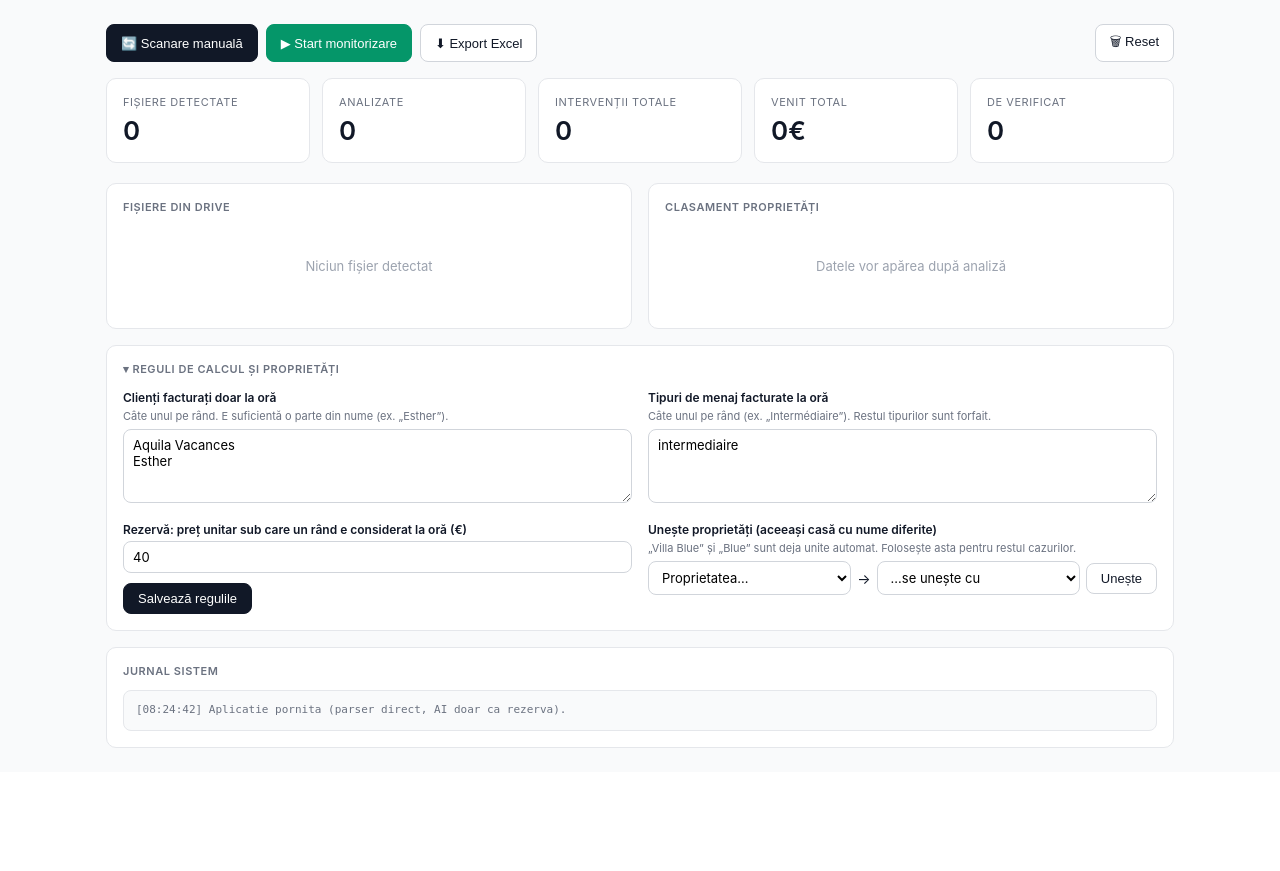
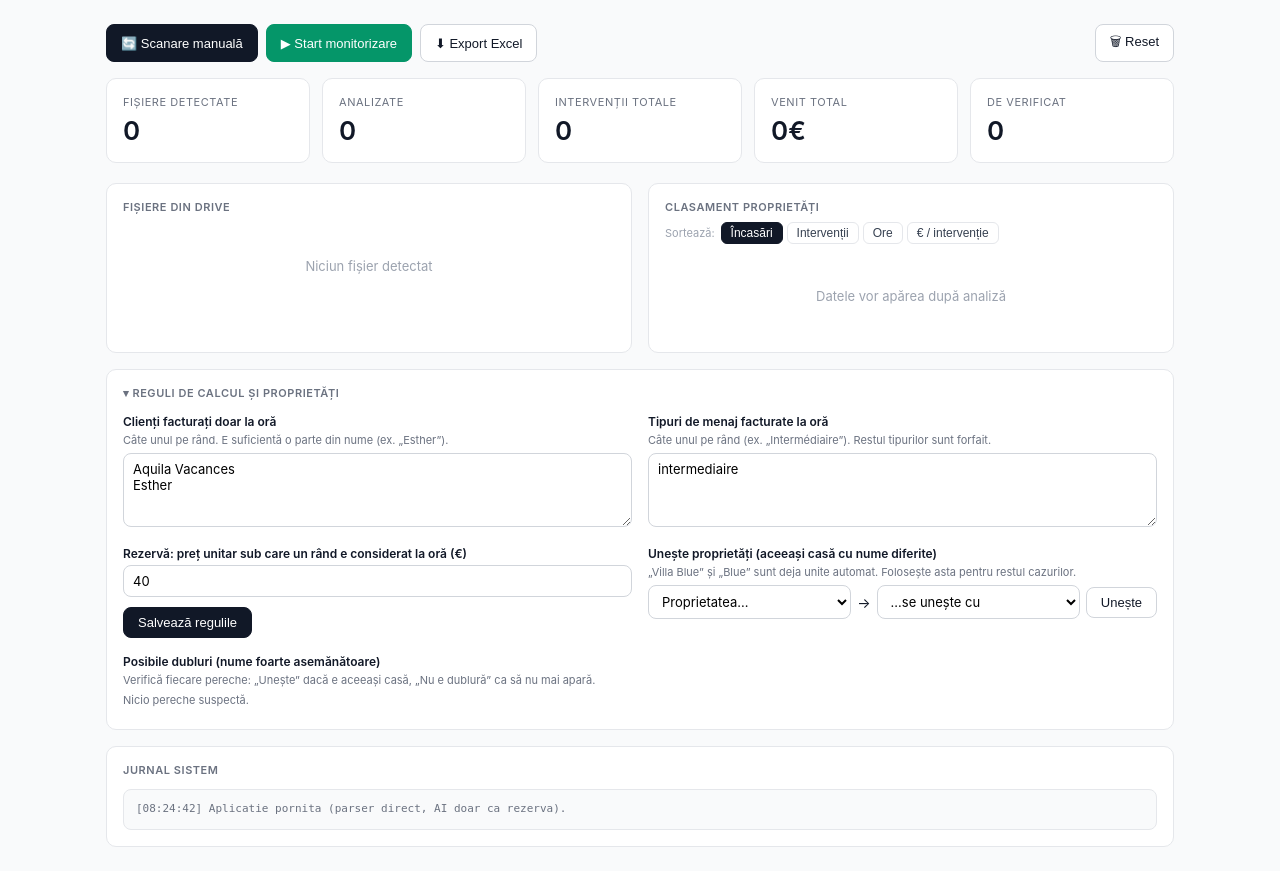
Before and after one commit to AlexVladX/Cleaning-App, a Flask app: page / in a window 1280 px wide, after a click on "REGULI DE CALCUL ȘI PROPRIETĂȚI". Shown: the part 48-919 px from the top of the page. Before the commit the page ends 796 px from the top, so only its background shows below. Run offline with Flask 3, Linux system fonts and the light colour scheme.

Commit message:
Add files via upload

```diff
--- a/cleaning-app/app.py
+++ b/cleaning-app/app.py
@@ -64,6 +64,7 @@ settings = {
     "clienti_la_ora": [c.strip() for c in os.environ.get(
         "CLIENTI_LA_ORA", "Aquila Vacances;Esther").split(";") if c.strip()],
     "alias": {},   # cheie proprietate -> cheie proprietate canonica (unire manuala)
+    "ignorate": [],  # sugestii de unire respinse ("Nu e dubla")
 }
 
 # Cuvinte generice ignorate cand comparam numele proprietatilor ("Villa Blue" = "Blue")
@@ -325,7 +326,7 @@ def file_signature(f):
 
 # ---------------------------------------------------------------- backup in Drive
 CACHE_KEYS = ("id", "name", "sig", "status", "error", "avertismente", "interventii",
-              "numar", "client", "data_emitere", "total", "metoda", "_dup_key", "processed_at",
+              "numar", "client", "data_emitere", "total", "metoda", "processed_at",
               "randuri", "antet", "av_factura")
 RULE_KEYS = ("prag_forfait", "tipuri_la_ora", "clienti_la_ora")
 
@@ -341,20 +342,24 @@ def recompute_all():
     """
     rules = current_rules()
     with state_lock:
-        active = [f for f in state["files"].values()
-                  if f.get("status") in ("done", "warning") and f.get("randuri")]
-        by_nr = {}
+        # reevaluam si duplicatele (dupa continut), in ordinea in care au fost citite facturile
+        active = sorted((f for f in state["files"].values()
+                         if f.get("status") in ("done", "warning", "duplicate") and f.get("randuri")),
+                        key=lambda f: (f.get("processed_at") or 0, f.get("name") or ""))
+        seen = {}
         for f in active:
-            if f.get("numar"):
-                by_nr.setdefault(f["numar"], []).append(f)
-        for f in active:
+            k = entry_dup_key(f)
+            if k in seen:
+                f["status"] = "duplicate"
+                f["avertismente"] = [f"Duplicat al fisierului {seen[k]['name']} (acelasi continut) — ignorat"]
+                f["interventii"] = []
+                continue
+            seen[k] = f
             ivs, calc_w = compute_interventions(f["randuri"], f.get("antet") or {}, rules)
             for iv in ivs:
                 iv["_source"], iv["_file_id"] = f["name"], f["id"]
-            same = [o for o in by_nr.get(f.get("numar"), []) if o is not f]
-            nr_w = [f"Numarul {f['numar']} e folosit si de {o['name']} (client {o.get('client')})" for o in same]
             f["interventii"] = ivs
-            f["avertismente"] = calc_w + list(f.get("av_factura") or []) + nr_w
+            f["avertismente"] = calc_w + list(f.get("av_factura") or [])
             f["status"] = "warning" if f["avertismente"] else "done"
         state["interventii"] = [iv for f in state["files"].values()
                                 if f.get("status") in ("done", "warning")
@@ -365,7 +370,7 @@ def recompute_all():
 def apply_saved_settings(saved):
     if not isinstance(saved, dict):
         return
-    for k in RULE_KEYS + ("alias",):
+    for k in RULE_KEYS + ("alias", "ignorate"):
         if k in saved:
             settings[k] = saved[k]
 
@@ -422,8 +427,6 @@ def load_cache():
     files = data.get("files") or {}
     with state_lock:
         for fid_, entry in files.items():
-            if entry.get("_dup_key") is not None:
-                entry["_dup_key"] = tuple(entry["_dup_key"])
             entry.setdefault("interventii", [])
             state["files"][fid_] = entry
         state["interventii"] = [iv for f in state["files"].values()
@@ -444,7 +447,7 @@ def save_cache(force=False):
         cache["dirty"] = False
     payload = json.dumps({"parser_version": PARSER_VERSION,
                           "saved_at": datetime.now().strftime("%d/%m/%Y %H:%M"),
-                          "setari": {k: settings[k] for k in RULE_KEYS + ("alias",)},
+                          "setari": {k: settings[k] for k in RULE_KEYS + ("alias", "ignorate")},
                           "files": files}, ensure_ascii=False, default=str)
     try:
         get_drive_service().files().update(
@@ -553,9 +556,25 @@ def parse_with_ai(pdf_bytes):
 
 
 # ---------------------------------------------------------------- procesare
-def _dup_key(result):
-    a, t = result["antet"], result["totaluri"]
-    return ((a.get("numar") or "").upper(), (a.get("client") or "").casefold(), t.get("total"))
+def content_key(client, total, randuri, numar=None):
+    """
+    Doua facturi sunt duplicate doar daca au ACELASI CONTINUT: client, total si aceleasi
+    randuri (casa, date, suma). Numarul facturii nu conteaza (poate fi refolosit).
+    """
+    c = norm_text(client)
+    try:
+        tot = round(float(total or 0), 2)
+    except (TypeError, ValueError):
+        tot = 0.0
+    if randuri:
+        rows = tuple(sorted((norm_text(r.get("nom")), tuple(sorted(r.get("dates_raw") or [])),
+                             round(float(r.get("total") or 0), 2)) for r in randuri))
+        return ("continut", c, tot, rows)
+    return ("numar", (numar or "").upper(), c, tot)  # fara randuri (rar): rezerva veche
+
+
+def entry_dup_key(f):
+    return content_key(f.get("client"), f.get("total"), f.get("randuri"), f.get("numar"))
 
 
 def process_file(file_info, idx=None, total=None):
@@ -595,26 +614,24 @@ def process_file(file_info, idx=None, total=None):
         with state_lock:
             others = [f for fid, f in state["files"].items()
                       if fid != file_id and f.get("status") in ("done", "warning")]
-            dup = next((f for f in others if f.get("_dup_key") == _dup_key(result)), None)
-            same_nr = [f for f in others if a.get("numar") and f.get("numar") == a.get("numar")]
+            key = content_key(a.get("client"), t.get("total"), result["randuri"], a.get("numar"))
+            dup = next((f for f in others if entry_dup_key(f) == key), None)
 
             entry = state["files"][file_id]
             entry.update({
                 "numar": a.get("numar"), "client": a.get("client"),
                 "data_emitere": a.get("data_emitere"), "total": t.get("total"),
-                "metoda": result["metoda"], "_dup_key": _dup_key(result),
+                "metoda": result["metoda"],
                 # date brute pastrate in backup -> regulile se pot schimba fara recitirea PDF-ului
                 "randuri": result["randuri"], "antet": a,
                 "av_factura": result.get("avertismente_factura", []),
             })
             if dup:
                 entry["status"] = "duplicate"
-                entry["avertismente"] = [f"Duplicat al fisierului {dup['name']} — ignorat"]
+                entry["avertismente"] = [f"Duplicat al fisierului {dup['name']} (acelasi continut) — ignorat"]
                 entry["interventii"] = []
                 state["interventii"] = [iv for iv in state["interventii"] if iv.get("_file_id") != file_id]
             else:
-                for f in same_nr:
-                    warnings.append(f"Numarul {a['numar']} e folosit si de {f['name']} (client {f.get('client')})")
                 entry["status"] = "warning" if warnings else "done"
                 entry["avertismente"] = warnings
                 entry["interventii"] = interventii
@@ -834,11 +851,19 @@ def tip_label(t):
     return TIP_LABEL.get(t, (t or "").capitalize())
 
 
-def build_excel():
+SORT_KEYS = {
+    "interventii": lambda p: (p["interventii"], p["total"]),
+    "total": lambda p: (p["total"], p["interventii"]),
+    "ore": lambda p: (p["ore"], p["total"]),
+    "medie": lambda p: (p["medie"], p["total"]),
+}
+
+
+def build_excel(sort="interventii"):
     with state_lock:
         interventii = list(state["interventii"])
         files = [dict(f) for f in state["files"].values()]
-    props = aggregate_props(interventii)
+    props = sorted(aggregate_props(interventii), key=SORT_KEYS.get(sort, SORT_KEYS["interventii"]), reverse=True)
 
     wb = openpyxl.Workbook()
     header_fill = PatternFill("solid", fgColor="1F2937")
@@ -988,7 +1013,7 @@ def api_monitor():
 
 @app.route("/api/export")
 def api_export():
-    buf = build_excel()
+    buf = build_excel(request.args.get("sort", "interventii"))
     return send_file(
         buf,
         mimetype="application/vnd.openxmlformats-officedocument.spreadsheetml.sheet",
@@ -1002,19 +1027,50 @@ def _save_async():
     threading.Thread(target=save_cache, daemon=True).start()
 
 
+def merge_suggestions(props, limit=20):
+    """Perechi de proprietati cu nume foarte asemanatoare (ex. 'Reppaser' / 'Reppasage')."""
+    import difflib
+    ignored = set(settings.get("ignorate") or [])
+    items = [(p["key"], p["key"].replace(" ", ""), p) for p in props]
+    out = []
+    for i in range(len(items)):
+        k1, a, p1 = items[i]
+        for j in range(i + 1, len(items)):
+            k2, b, p2 = items[j]
+            if len(a) < 4 or len(b) < 4 or "|".join(sorted((k1, k2))) in ignored:
+                continue
+            if re.sub(r"\d", "", a) == re.sub(r"\d", "", b):
+                continue  # difera doar prin cifre: 'UGF 56' / 'UGF 57' = case diferite
+            sm = difflib.SequenceMatcher(None, a, b)
+            if sm.real_quick_ratio() < 0.8 or sm.quick_ratio() < 0.8:
+                continue  # filtre rapide, ca sa nu incarcam procesorul
+            r = sm.ratio()
+            if r >= 0.8:
+                # unim in proprietatea cu mai multe interventii
+                big, small = (p1, p2) if p1["interventii"] >= p2["interventii"] else (p2, p1)
+                out.append({"din": small["key"], "din_nume": small["name"], "din_n": small["interventii"],
+                            "in": big["key"], "in_nume": big["name"], "in_n": big["interventii"],
+                            "scor": round(r, 2)})
+    return sorted(out, key=lambda s: -s["scor"])[:limit]
+
+
 def _settings_payload():
     with state_lock:
         interventii = list(state["interventii"])
     props = aggregate_props(interventii)
     alias = settings["alias"]
     names = {p["key"]: p["name"] for p in props}
+    # numele original (din facturi) al fiecarei variante, pentru lista de uniri
+    variant_name = {base_prop_key(v): v for p in props for v in p["variante"]}
     return {
         "clienti_la_ora": settings["clienti_la_ora"],
         "tipuri_la_ora": settings["tipuri_la_ora"],
         "prag_forfait": settings["prag_forfait"],
-        "unite": [{"din": k, "in": v, "in_nume": names.get(prop_key(v), v)} for k, v in sorted(alias.items())],
+        "unite": [{"din": k, "din_nume": variant_name.get(k, k), "in": v,
+                   "in_nume": names.get(prop_key(v), v)} for k, v in sorted(alias.items())],
         "proprietati": sorted(({"key": p["key"], "name": p["name"], "variante": p["variante"]}
                                for p in props), key=lambda p: p["name"].casefold()),
+        "sugestii": merge_suggestions(props),
         "clienti": sorted({iv.get("client") for iv in interventii if iv.get("client")}),
     }
 
@@ -1055,6 +1111,19 @@ def api_merge():
     cache["dirty"] = True
     add_log(f"Proprietati unite: '{data.get('din')}' → '{data.get('in')}'")
     _save_async()
+    return jsonify(_settings_payload())
+
+
+@app.route("/api/ignore-suggestion", methods=["POST"])
+def api_ignore_suggestion():
+    """'Nu e dubla' — sugestia nu mai apare."""
+    data = request.json or {}
+    pair = "|".join(sorted((data.get("din") or "", data.get("in") or "")))
+    settings.setdefault("ignorate", [])
+    if pair not in settings["ignorate"]:
+        settings["ignorate"].append(pair)
+        cache["dirty"] = True
+        _save_async()
     return jsonify(_settings_payload())
 
 
--- a/cleaning-app/templates/index.html
+++ b/cleaning-app/templates/index.html
@@ -74,6 +74,18 @@
   .progress-fill.indet{width:30%;animation:indet 1.4s ease-in-out infinite}
   @keyframes indet{0%{margin-left:-30%}100%{margin-left:100%}}
   .progress-current{font-size:12px;color:#374151;margin-top:8px;overflow:hidden;text-overflow:ellipsis;white-space:nowrap}
+  .card-head{display:flex;justify-content:space-between;align-items:center;gap:8px;flex-wrap:wrap;margin-bottom:12px}
+  .sort-bar{display:flex;gap:4px;align-items:center;flex-wrap:wrap}
+  .sort-lbl{font-size:11px;color:#9CA3AF;margin-right:2px}
+  .sort-bar button{border:1px solid #E5E7EB;background:#fff;border-radius:6px;padding:3px 9px;font-size:12px;cursor:pointer;color:#374151}
+  .sort-bar button:hover{background:#F3F4F6}
+  .sort-bar button.on{background:#111827;color:#fff;border-color:#111827}
+  .prop-stat.hl{font-weight:700;color:#111827}
+  .sugg-list{display:flex;flex-direction:column;gap:6px;margin-top:6px}
+  .sugg{display:flex;align-items:center;gap:8px;font-size:12px;background:#FFFBEB;border:1px solid #FDE68A;border-radius:8px;padding:6px 8px;flex-wrap:wrap}
+  .sugg .txt{flex:1;min-width:180px}
+  .sugg .n{color:#6B7280}
+  .btn-sm{padding:3px 9px;font-size:12px}
   .prop-types{display:flex;gap:4px;flex-wrap:wrap;margin-top:2px}
   .tt{font-size:10px;padding:1px 6px;border-radius:5px;font-weight:500;white-space:nowrap}
   .tt-standard{background:#E0E7FF;color:#3730A3}.tt-intermediaire{background:#FCE7F3;color:#9D174D}
@@ -148,7 +160,16 @@
     </div>
 
     <div class="card">
-      <div class="card-title">Clasament proprietăți</div>
+      <div class="card-head">
+        <div class="card-title" style="margin:0">Clasament proprietăți</div>
+        <div class="sort-bar" id="sort-bar" role="group" aria-label="Sortare clasament">
+          <span class="sort-lbl">Sortează:</span>
+          <button data-sort="total">Încasări</button>
+          <button data-sort="interventii">Intervenții</button>
+          <button data-sort="ore">Ore</button>
+          <button data-sort="medie">€ / intervenție</button>
+        </div>
+      </div>
       <div class="prop-list" id="prop-list">
         <div class="empty">Datele vor apărea după analiză</div>
       </div>
@@ -183,6 +204,11 @@
             <button class="btn" onclick="mergeProps()">Unește</button>
           </div>
           <div class="merge-list" id="m-list"></div>
+        </div>
+        <div style="grid-column:1/-1">
+          <label>Posibile dubluri (nume foarte asemănătoare)</label>
+          <div class="hint">Verifică fiecare pereche: „Unește” dacă e aceeași casă, „Nu e dublură” ca să nu mai apară.</div>
+          <div class="sugg-list" id="sugg-list"></div>
         </div>
       </div>
     </details>
@@ -283,30 +309,8 @@ function renderState(s) {
   }
 
   // Props
-  const pl = document.getElementById('prop-list');
-  if (!s.props || !s.props.length) {
-    pl.innerHTML = '<div class="empty">Datele vor apărea după analiză</div>';
-  } else {
-    const TL = {standard:'Standard', intermediaire:'Intermédiaire', ouverture:'Ouverture'};
-    pl.innerHTML = s.props.map((p, i) => {
-      const types = Object.entries(p.tipuri || {}).sort((a,b) => b[1]-a[1]).map(([t,n]) =>
-        `<span class="tt ${TL[t] ? 'tt-'+t : 'tt-alt'}">${esc(TL[t] || t)} ${n}</span>`).join('');
-      const others = (p.variante || []).filter(v => v !== p.name);
-      return `
-      <div class="prop-row">
-        <span class="prop-rank">${i+1}</span>
-        <div class="prop-info">
-          <span class="prop-name">${esc(p.name)}</span>
-          <span class="prop-client">${esc(p.client || '')}</span>
-          ${others.length ? `<span class="prop-alias">apare și ca: ${others.map(esc).join(', ')}</span>` : ''}
-          <span class="prop-types">${types}</span>
-        </div>
-        <span class="prop-stat" title="Intervenții (forfait: ${p.forfait})">&#x1F3E0; ${p.interventii}x</span>
-        <span class="prop-stat" title="Ore facturate la oră${p.pret_ora ? ' · ' + p.pret_ora + ' €/h' : ''}">${p.ore > 0 ? '&#x23F1; ' + p.ore + 'h' : ''}</span>
-        <span class="prop-stat prop-total">${p.total.toLocaleString('fr-FR')}€</span>
-        <span class="perf ${p.perf==='Performant'?'ph':p.perf==='Mediu'?'pm':'pl'}">${p.perf}</span>
-      </div>`; }).join('');
-  }
+  lastProps = s.props || [];
+  renderProps();
 
   // Log
   const lb = document.getElementById('log-box');
@@ -332,8 +336,57 @@ async function stopMonitor() {
   fetchState();
 }
 
+// ---- clasament: sortare (retinuta in browser)
+let lastProps = [];
+let sortBy = 'total';
+try { sortBy = localStorage.getItem('sortBy') || 'total'; } catch (e) {}
+const TL = {standard:'Standard', intermediaire:'Intermédiaire', ouverture:'Ouverture'};
+const SORTS = {
+  total:       p => [p.total, p.interventii],
+  interventii: p => [p.interventii, p.total],
+  ore:         p => [p.ore, p.total],
+  medie:       p => [p.medie, p.total],
+};
+function renderProps() {
+  document.querySelectorAll('#sort-bar button').forEach(b => b.classList.toggle('on', b.dataset.sort === sortBy));
+  const pl = document.getElementById('prop-list');
+  if (!lastProps.length) { pl.innerHTML = '<div class="empty">Datele vor apărea după analiză</div>'; return; }
+  const key = SORTS[sortBy] || SORTS.total;
+  const props = lastProps.slice().sort((a, b) => { const x = key(a), y = key(b); return (y[0] - x[0]) || (y[1] - x[1]); });
+  // eticheta de performanta se calculeaza fata de criteriul ales
+  const max = Math.max(...props.map(p => key(p)[0]), 0) || 1;
+  pl.innerHTML = props.map((p, i) => {
+    const v = key(p)[0];
+    const perf = v >= max * 0.7 ? ['Performant', 'ph'] : v >= max * 0.4 ? ['Mediu', 'pm'] : ['Rar', 'pl'];
+    const types = Object.entries(p.tipuri || {}).sort((a,b) => b[1]-a[1]).map(([t,n]) =>
+      `<span class="tt ${TL[t] ? 'tt-'+t : 'tt-alt'}">${esc(TL[t] || t)} ${n}</span>`).join('');
+    const others = (p.variante || []).filter(x => x !== p.name);
+    const hl = k => sortBy === k ? ' hl' : '';
+    return `
+    <div class="prop-row">
+      <span class="prop-rank">${i+1}</span>
+      <div class="prop-info">
+        <span class="prop-name">${esc(p.name)}</span>
+        <span class="prop-client">${esc(p.client || '')}</span>
+        ${others.length ? `<span class="prop-alias">apare și ca: ${others.map(esc).join(', ')}</span>` : ''}
+        <span class="prop-types">${types}</span>
+      </div>
+      <span class="prop-stat${hl('interventii')}" title="Intervenții (forfait: ${p.forfait})">&#x1F3E0; ${p.interventii}x</span>
+      <span class="prop-stat${hl('ore')}" title="Ore facturate la oră${p.pret_ora ? ' · ' + p.pret_ora + ' €/h' : ''}">${p.ore > 0 ? '&#x23F1; ' + p.ore + 'h' : ''}</span>
+      <span class="prop-stat prop-total${hl('total')}" title="Medie: ${p.medie.toLocaleString('fr-FR')} € / intervenție">${p.total.toLocaleString('fr-FR')}€${sortBy === 'medie' ? `<br><span class="prop-alias">${p.medie.toLocaleString('fr-FR')} €/int.</span>` : ''}</span>
+      <span class="perf ${perf[1]}">${perf[0]}</span>
+    </div>`; }).join('');
+}
+document.getElementById('sort-bar').addEventListener('click', e => {
+  const b = e.target.closest('button[data-sort]');
+  if (!b) return;
+  sortBy = b.dataset.sort;
+  try { localStorage.setItem('sortBy', sortBy); } catch (err) {}
+  renderProps();
+});
+
 function exportExcel() {
-  window.location.href = '/api/export';
+  window.location.href = '/api/export?sort=' + encodeURIComponent(sortBy);
 }
 
 async function resetAll() {
@@ -362,8 +415,17 @@ async function loadSettings(data) {
   din.innerHTML = '<option value="">Proprietatea…</option>' + opts;
   inn.innerHTML = '<option value="">…se unește cu</option>' + opts;
   din.value = keep[0]; inn.value = keep[1];
+  const sg = s.sugestii || [];
+  document.getElementById('sugg-list').innerHTML = sg.length ? sg.map((x, i) =>
+    `<div class="sugg"><span class="txt"><b>${esc(x.din_nume)}</b> <span class="n">(${x.din_n}x)</span> ↔ <b>${esc(x.in_nume)}</b> <span class="n">(${x.in_n}x)</span></span>
+     <button class="btn btn-sm btn-dark" onclick="acceptSugg(${i})">Unește în „${esc(x.in_nume)}”</button>
+     <button class="btn btn-sm" onclick="ignoreSugg(${i})">Nu e dublură</button></div>`).join('')
+    : '<div class="hint">Nicio pereche suspectă.</div>';
+  lastSugg = sg;
+  const sum = document.querySelector('#settings-box > summary');
+  sum.textContent = 'Reguli de calcul și proprietăți' + (sg.length ? ` · ${sg.length} posibile dubluri` : '');
   document.getElementById('m-list').innerHTML = (s.unite || []).map(u =>
-    `<div class="merge-item"><span>${esc(u.din)} → <b>${esc(u.in_nume)}</b></span>
+    `<div class="merge-item"><span>${esc(u.din_nume || u.din)} → <b>${esc(u.in_nume)}</b></span>
      <button class="link-btn" onclick="unmerge('${esc(u.din).replace(/'/g, "\\'")}')">anulează</button></div>`).join('');
 }
 async function post(url, body) {
@@ -386,6 +448,17 @@ async function mergeProps() {
   const j = await post('/api/merge', {din, in: inn});
   if (j) { document.getElementById('m-din').value = ''; loadSettings(j); fetchState(); }
 }
+let lastSugg = [];
+async function acceptSugg(i) {
+  const x = lastSugg[i]; if (!x) return;
+  const j = await post('/api/merge', {din: x.din, in: x.in});
+  if (j) { loadSettings(j); fetchState(); }
+}
+async function ignoreSugg(i) {
+  const x = lastSugg[i]; if (!x) return;
+  const j = await post('/api/ignore-suggestion', {din: x.din, in: x.in});
+  if (j) loadSettings(j);
+}
 async function unmerge(din) {
   const j = await post('/api/unmerge', {din});
   if (j) { loadSettings(j); fetchState(); }
@@ -401,6 +474,7 @@ function schedule(ms) {
   timer = setInterval(fetchState, ms);
 }
 fetchState();
+loadSettings();  // ca sa apara numarul de posibile dubluri si cu panoul inchis
 schedule(5000);
 </script>
 </body>
```
